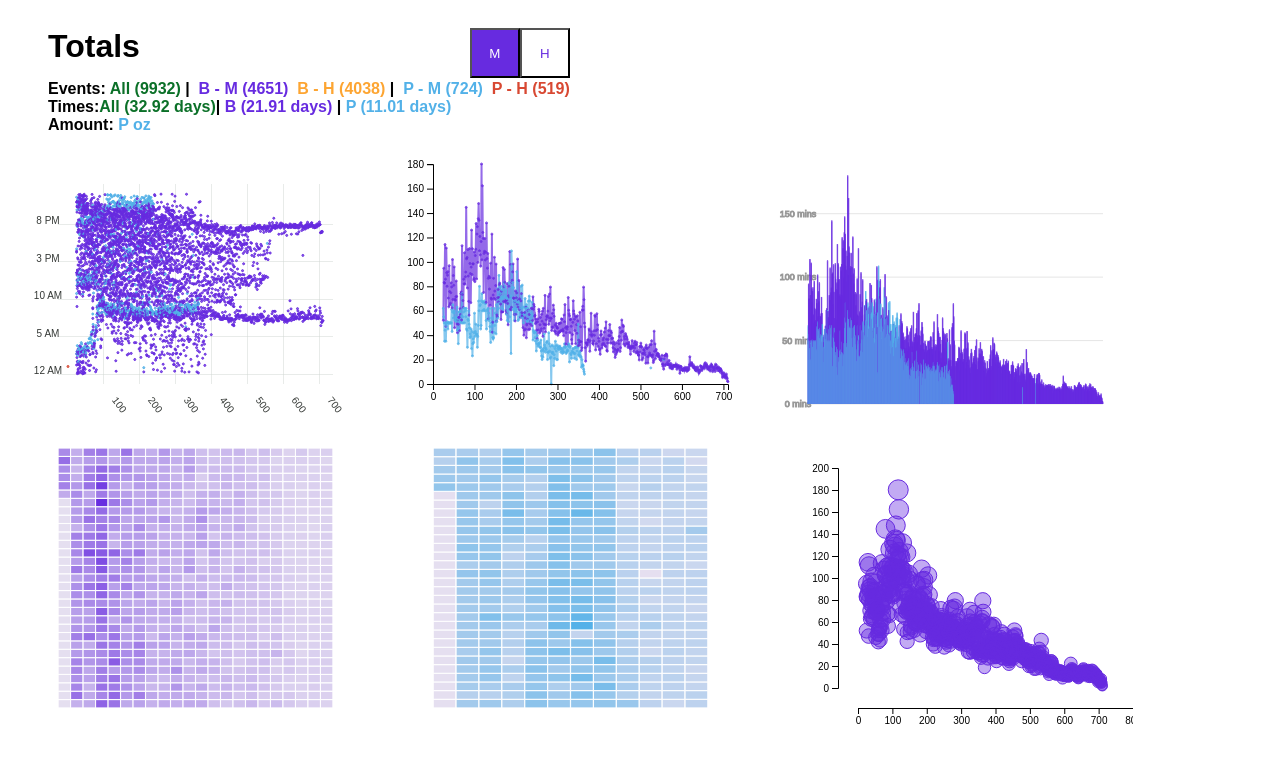
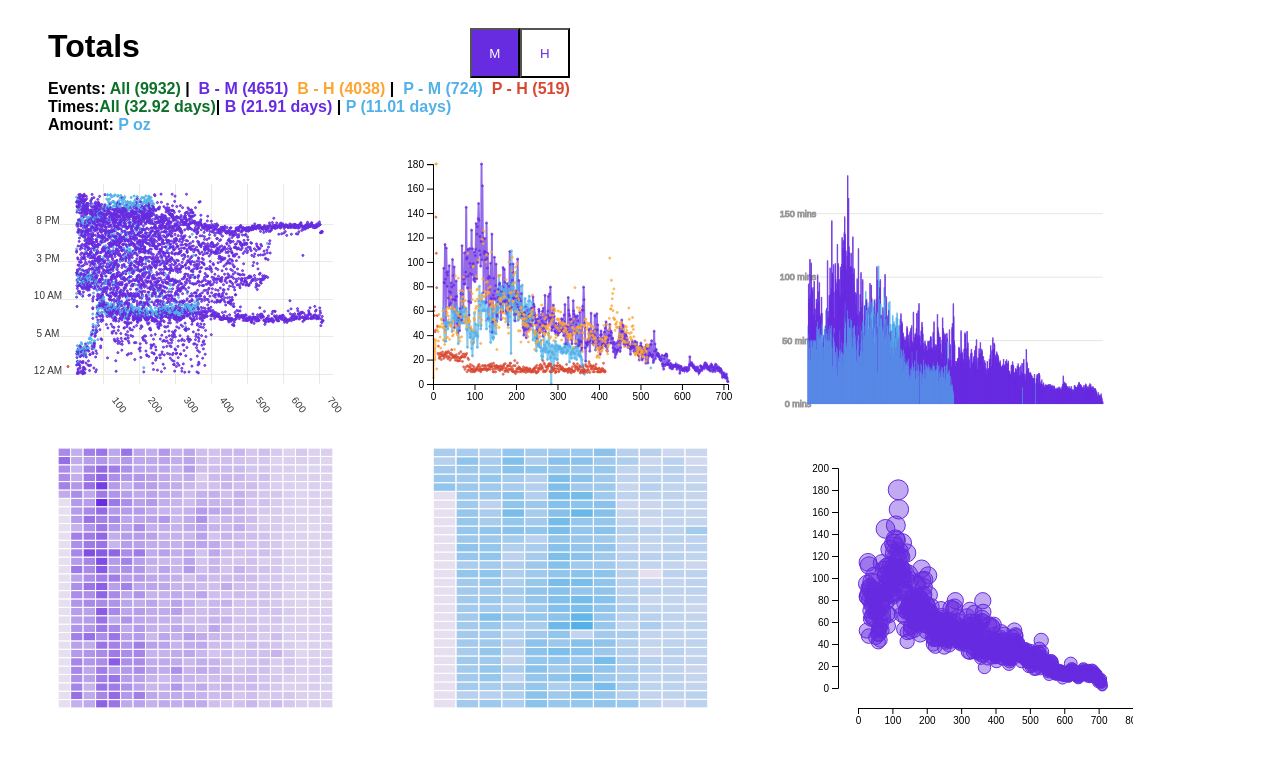
Before and after one commit to legaudinier/data-visualization, a React (Vite) app: page / in a window 1280 px wide. Shown: the top 762 px of the page. Built offline with nearby package versions, Linux system fonts and the light colour scheme.

Commit message:
Line chart not finished, lines not connecting but the cirlces are showing up

```diff
--- a/src/App.tsx
+++ b/src/App.tsx
@@ -133,7 +133,8 @@ function App() {
           <div onClick={() => { setActive('p'); setIsModalOpen(true) }}
             className="svgContainer">
             <LineChart
-              dataToggle={pressedM ? 'M' : ''}
+              dataToggleM={pressedM ? 'M' : ''}
+              dataToggleH={pressedM ? 'H' : ''}
               width={375}
               height={300}
               circleSize={1}
@@ -191,7 +192,8 @@ function App() {
               hideToolTip={false} />}
           {active === 'p' &&
             <LineChart
-              dataToggle={pressedM ? 'M' : ''}
+              dataToggleM={pressedM ? 'M' : ''}
+              dataToggleH={pressedM ? 'H' : ''}
               width={8000}
               height={800}
               circleSize={8}
--- a/src/dataTools.tsx
+++ b/src/dataTools.tsx
@@ -51,7 +51,8 @@ const allTotalsH = calculateAllTotals(orderedDataH);
 export const allTotalsArray: any[] = Object.values(allTotals);
 export const allTotalsArrayH: any[] = Object.values(allTotalsH);
 
-export const combinedMap = allBData.reduce((accumulator: any, currentItem: any) => {
+const combinedMapBCalculation = (data: any) => {
+    return data.reduce((accumulator: any, currentItem: any) => {
         const key = currentItem.date;
 
         // If the category does not exist in our accumulator, initialize it
@@ -64,9 +65,10 @@ export const combinedMap = allBData.reduce((accumulator: any, currentItem: any)
 
         return accumulator;
     }, {});
+}
 
-// Combine all P events items and sum their values
-const pCombinedMap = allPData.reduce((accumulator: any, currentItem: any) => {
+const combinedMapPCalculation = (data: any) => {
+    return data.reduce((accumulator: any, currentItem: any) => {
         const key = currentItem.date;
 
         // If the category does not exist in our accumulator, initialize it
@@ -79,14 +81,34 @@ const pCombinedMap = allPData.reduce((accumulator: any, currentItem: any) => {
 
         return accumulator;
     }, {});
+}
+
+// Combine all B and P events items and sum their values
+export const combinedMap = combinedMapBCalculation(allBData);
+export const combinedMapH = combinedMapBCalculation(allBDataH)
+export const pCombinedMap = combinedMapPCalculation(allPData);
+export const pCombinedMapH = combinedMapPCalculation(allPDataH);
+
 
 // Convert the grouped object values back into an array of objects
 export const resultB = Object.values(combinedMap);
-export const resultP = Object.values(pCombinedMap)
+export const resultP = Object.values(pCombinedMap);
+
+export const resultBH = Object.values(combinedMapH);
+export const resultPH = Object.values(pCombinedMapH);
 
 // Combine both resultB and resultP based on their similar date values
+// This is for the line chart and bar chart
 export const combinedResults = Object.values(
     [...resultB as any, ...resultP as any].reduce((acc: any, current: any) => {
+        const key: any = current['date'];
+        acc[key] = acc[key] ? { ...acc[key], ...current } : { ...current };
+        return acc;
+    }, {})
+);
+
+export const combinedResultsH = Object.values(
+    [...resultBH as any, ...resultPH as any].reduce((acc: any, current: any) => {
         const key: any = current['date'];
         acc[key] = acc[key] ? { ...acc[key], ...current } : { ...current };
         return acc;
--- a/src/lineChart/LineChart.tsx
+++ b/src/lineChart/LineChart.tsx
@@ -3,14 +3,22 @@ import * as d3 from 'd3';
 import type { InteractionData } from '../tooltips/ScatterplotTooltip'
 import { LineChartTooltip } from '../tooltips/LineChartTooltip'
 import { emptyData } from '../orderedData';
-import { bColor, pColor, combinedResults } from '../dataTools'
+import {
+    bColor,
+    pColor,
+    bColorH,
+    pColorH,
+    combinedResults,
+    combinedResultsH
+} from '../dataTools'
 
 const MARGIN = { top: 30, right: 30, bottom: 50, left: 50 };
 
 type LineChart = {
     width: number;
     height: number;
-    dataToggle: string;
+    dataToggleM: string;
+    dataToggleH: string;
     hideToolTip: boolean
     circleSize: number
 };
@@ -20,7 +28,8 @@ export const LineChart = ({
     height,
     circleSize,
     hideToolTip,
-    dataToggle
+    dataToggleM,
+    dataToggleH
 }: LineChart) => {
     // bounds = area inside the graph axis = calculated by substracting the margins
     const axesRef = useRef(null);
@@ -28,19 +37,11 @@ export const LineChart = ({
     const boundsHeight = height - MARGIN.top - MARGIN.bottom;
     const dateTicks: any = [] // fix this any
     const [hovered, setHovered] = useState<InteractionData | null>(null);
-    let data;
 
-    // if data is not M or H or both, then set the data as empty data
-
-    if (dataToggle !== 'M') {
-        data = emptyData;
-    }
-    else {
-        data = combinedResults;
-    }
+    const data = dataToggleM === 'M' ? combinedResults : emptyData;
+    const dataH = dataToggleH === 'H' ? combinedResultsH : emptyData;
 
     if (hideToolTip) {
-
         for (let i = 0; i <= 700; i += 100) {
             dateTicks.push(i);
         }
@@ -79,23 +80,44 @@ export const LineChart = ({
         svgElement.append('g').call(yAxisGenerator);
     }, [xScale, yScale, boundsHeight]);
 
-    // Build the bLine
+    // Build the bLine - M data
     const lineBuilder = d3
         .line<any>()
         .x((d) => xScale(d.date))
         .y((d) => yScale(d.totals / 60));
+
     const linePath = lineBuilder(data);
     if (!linePath) {
         return null;
     }
 
-    // Build the pLine
+    // Build the bLine - H data
+    const lineBuilderH = d3
+        .line<any>()
+        .x((d) => xScale(d.date))
+        .y((d) => yScale(d.totals / 60));
+    const linePathH = lineBuilderH(dataH);
+    if (!linePathH) {
+        return null;
+    }
+
+    // Build the pLine - M data
     const pLineBuilder = d3
         .line<any>()
         .x((d) => xScale(d.date))
         .y((d) => yScale(d.pTotals / 60));
     const pLinePath = pLineBuilder(data);
     if (!pLinePath) {
+        return null;
+    }
+
+    // Build the pLine - H data
+    const pLineBuilderH = d3
+        .line<any>()
+        .x((d) => xScale(d.date))
+        .y((d) => yScale(d.pTotals / 60));
+    const pLinePathH = pLineBuilderH(dataH);
+    if (!pLinePathH) {
         return null;
     }
 
@@ -146,6 +168,53 @@ export const LineChart = ({
         );
     });
 
+    // Build the circles
+    const allCirclesH = dataH.map((item: any, i: number) => {
+        return (
+            <g key={`b-${i}`}>
+                <circle
+                    cx={xScale(item.date)}
+                    cy={yScale(item.totals / 60)}
+                    r={circleSize}
+                    fill={bColorH}
+                    stroke={bColorH}
+                    opacity={'0.8'}
+                    onMouseEnter={(e) =>
+                        setHovered({
+                            xPos: e.currentTarget.getBoundingClientRect().x,
+                            yPos: e.currentTarget.getBoundingClientRect().y,
+                            name: item.event,
+                            totals: (item.totals / 60),
+                            date: item.date,
+                            time: item.time
+                        })
+                    }
+                    onMouseLeave={() => setHovered(null)}
+                />
+                {item.pTotals !== undefined &&
+                    <circle
+                        cx={xScale(item.date)}
+                        cy={yScale(item.pTotals / 60)}
+                        r={circleSize}
+                        fill={pColorH}
+                        stroke={pColorH}
+                        opacity={'0.8'}
+                        onMouseEnter={() =>
+                            setHovered({
+                                xPos: xScale(item.date),
+                                yPos: yScale(item.pTotals / 60),
+                                name: item.event,
+                                totals: (item.pTotals / 60),
+                                date: item.date,
+                                time: item.pTime
+                            })
+                        }
+                        onMouseLeave={() => setHovered(null)}
+                    />}
+            </g>
+        );
+    });
+
     return (
         <div>
             <svg width={width} height={height}>
@@ -168,7 +237,22 @@ export const LineChart = ({
                         fill="none"
                         strokeWidth={2}
                     />
+                    <path
+                        d={linePathH}
+                        stroke={bColorH}
+                        opacity={'0.7'}
+                        fill="none"
+                        strokeWidth={2}
+                    />
+                    <path
+                        d={pLinePathH}
+                        stroke={pColorH}
+                        opacity={'0.7'}
+                        fill="none"
+                        strokeWidth={2}
+                    />
                     {allCircles}
+                    {allCirclesH}
                 </g>
                 <g
                     width={boundsWidth}
```
Lines whose indentation alone changed are shown as unchanged.
